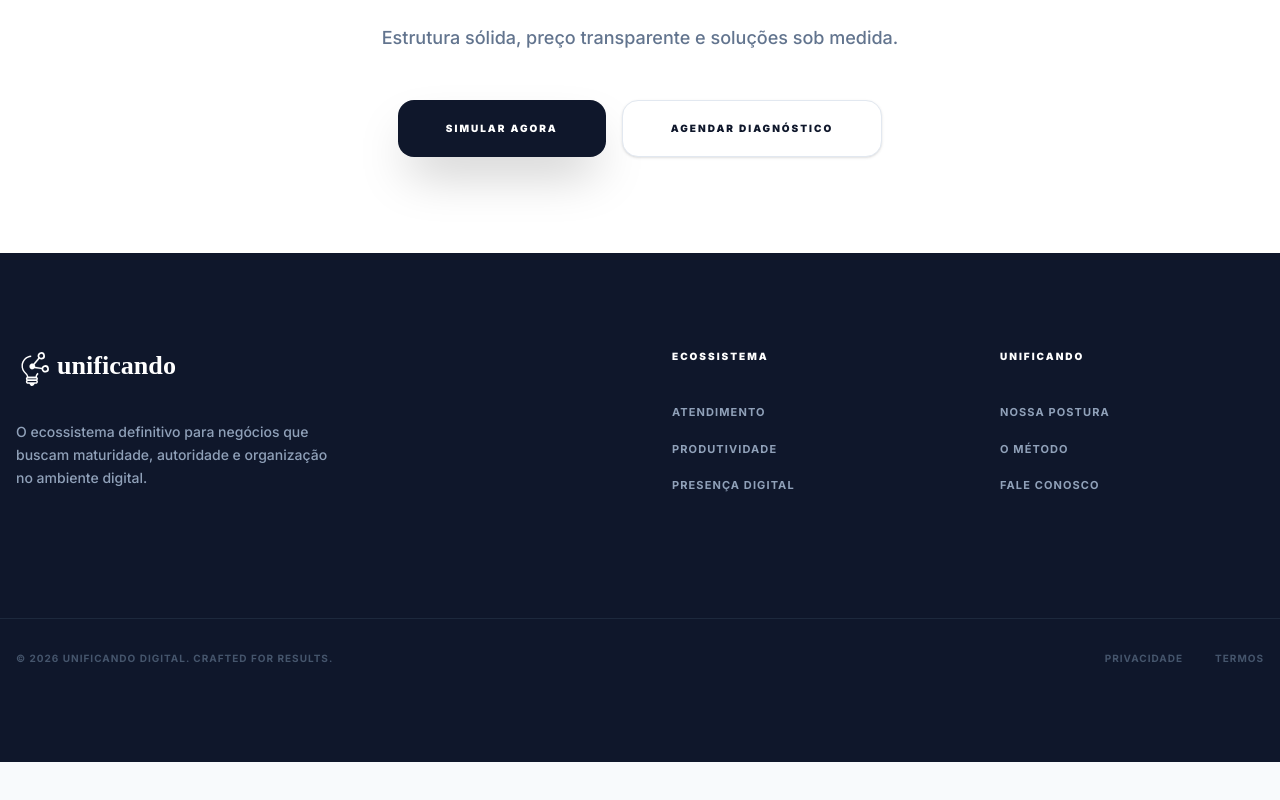
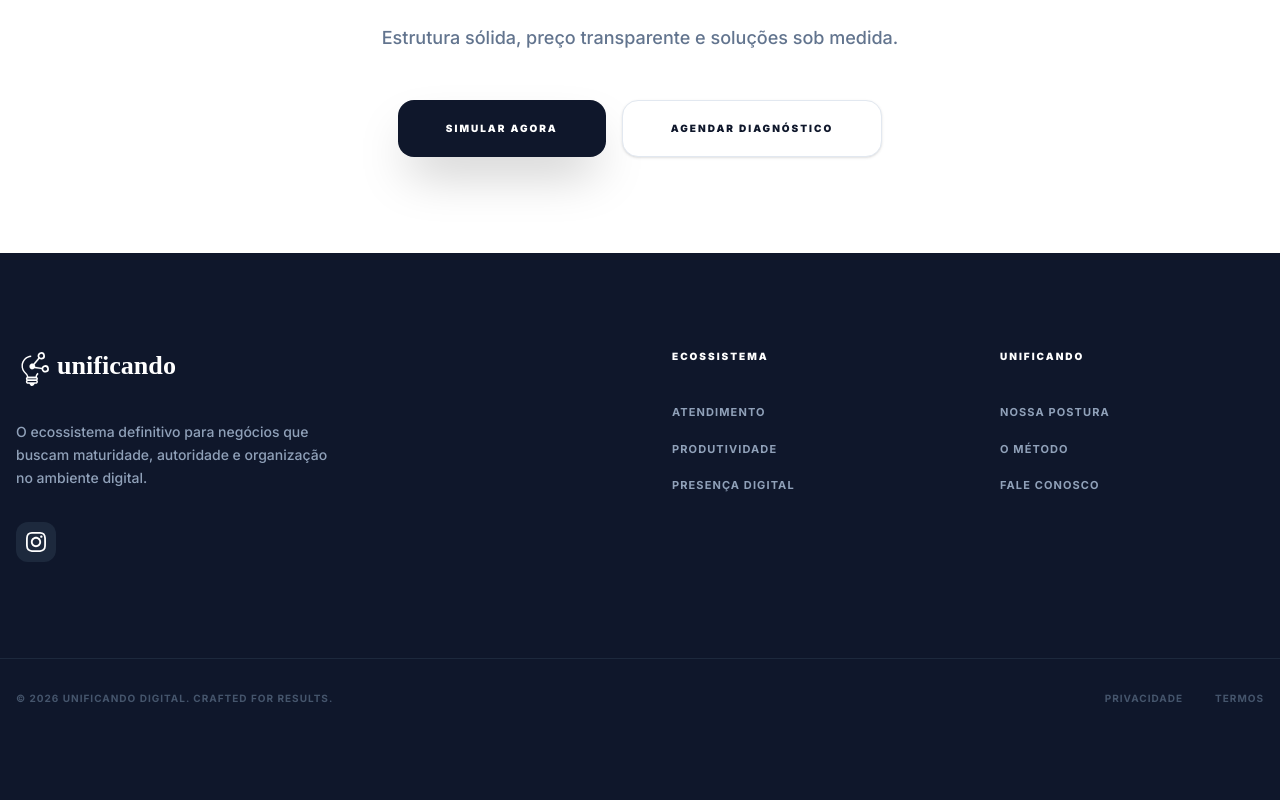
Before and after one commit to renatojuniordw/ui-unificando, a React (Vite) app: page / in a window 1280 px wide. Shown: the part 3669-4469 px from the top of the page. Before the commit the page ends 4431 px from the top, so only its background shows below. Built offline with nearby package versions, Linux system fonts and the light colour scheme.

Commit message:
feat: add Instagram social media link to the footer.feat: add Instagram social media link to the footer and apply minor HTML formatting adjustments.

```diff
--- a/index.html
+++ b/index.html
@@ -1,20 +1,21 @@
-<!DOCTYPE html>
+<!doctype html>
 <html lang="pt-BR">
-
-<head>
-    <meta charset="UTF-8">
-    <meta name="viewport" content="width=device-width, initial-scale=1.0">
+  <head>
+    <meta charset="UTF-8" />
+    <meta name="viewport" content="width=device-width, initial-scale=1.0" />
     <title>Unificando - Organize o atendimento. Depois, evolua.</title>
     <link rel="icon" href="/favicon.png" />
-    <link rel="preconnect" href="https://fonts.googleapis.com">
-    <link rel="preconnect" href="https://fonts.gstatic.com" crossorigin>
-    <link href="https://fonts.googleapis.com/css2?family=Inter:wght@300;400;500;600;700;800;900&display=swap"
-        rel="stylesheet">
-</head>
+    <link rel="preconnect" href="https://fonts.googleapis.com" />
+    <link rel="preconnect" href="https://fonts.gstatic.com" crossorigin />
+    <link
+      href="https://fonts.googleapis.com/css2?family=Inter:wght@300;400;500;600;700;800;900&display=swap"
+      rel="stylesheet"
+    />
+    <link rel="preconnect" href="https://fonts.googleapis.com" />
+  </head>
 
-<body class="bg-slate-50 text-slate-900">
+  <body class="bg-slate-50 text-slate-900">
     <div id="root"></div>
     <script type="module" src="/src/index.tsx"></script>
-</body>
-
+  </body>
 </html>
--- a/src/components/layout/Footer.tsx
+++ b/src/components/layout/Footer.tsx
@@ -1,7 +1,7 @@
-import React from 'react';
-import { Link } from 'react-router-dom';
-import { ROUTES } from '../../routes';
-import LogoUnificando from '../../assets/img/LOGO_UNIFICANDO.svg';
+import React from "react";
+import { Link } from "react-router-dom";
+import { ROUTES } from "../../routes";
+import LogoUnificando from "../../assets/img/LOGO_UNIFICANDO.svg";
 
 export const Footer: React.FC = () => {
   return (
@@ -9,34 +9,126 @@ export const Footer: React.FC = () => {
       <div className="max-w-7xl mx-auto px-4 grid md:grid-cols-4 gap-16">
         <div className="col-span-1 md:col-span-2 text-left">
           <div className="flex items-center gap-2 mb-8">
-                        <img src={LogoUnificando} alt="Unificando" className="h-10 w-auto brightness-0 invert" />
+            <img
+              src={LogoUnificando}
+              alt="Unificando"
+              className="h-10 w-auto brightness-0 invert"
+            />
           </div>
           <p className="max-w-xs mb-8 text-sm leading-relaxed font-medium">
-                        O ecossistema definitivo para negócios que buscam maturidade, autoridade e organização no ambiente digital.
+            O ecossistema definitivo para negócios que buscam maturidade,
+            autoridade e organização no ambiente digital.
           </p>
+          <div className="flex gap-4">
+            <a
+              href="https://instagram.com/unificando.digital"
+              target="_blank"
+              rel="noopener noreferrer"
+              aria-label="Instagram"
+              className="bg-slate-800 hover:bg-slate-700 text-white w-10 h-10 rounded-xl flex items-center justify-center transition-all"
+            >
+              <svg className="w-5 h-5 fill-current" viewBox="0 0 24 24">
+                <path d="M12 2.163c3.204 0 3.584.012 4.85.07 3.252.148 4.771 1.691 4.919 4.919.058 1.265.069 1.645.069 4.849 0 3.205-.012 3.584-.069 4.849-.149 3.225-1.664 4.771-4.919 4.919-1.266.058-1.644.07-4.85.07-3.204 0-3.584-.012-4.849-.07-3.26-.149-4.771-1.699-4.919-4.92-.058-1.265-.07-1.644-.07-4.849 0-3.204.013-3.583.07-4.849.149-3.227 1.664-4.771 4.919-4.919 1.266-.057 1.645-.069 4.849-.069zm0-2.163c-3.259 0-3.667.014-4.947.072-4.358.2-6.78 2.618-6.98 6.98-.059 1.281-.073 1.689-.073 4.948 0 3.259.014 3.668.072 4.948.2 4.358 2.618 6.78 6.98 6.98 1.281.058 1.689.072 4.948.072 3.259 0 3.668-.014 4.948-.072 4.354-.2 6.782-2.618 6.979-6.98.059-1.28.073-1.689.073-4.948 0-3.259-.014-3.667-.072-4.947-.196-4.354-2.617-6.78-6.979-6.98-1.281-.059-1.69-.073-4.949-.073zm0 5.838c-3.403 0-6.162 2.759-6.162 6.162s2.759 6.163 6.162 6.163 6.162-2.759 6.162-6.163c0-3.403-2.759-6.162-6.162-6.162zm0 10.162c-2.209 0-4-1.79-4-4 0-2.209 1.791-4 4-4s4 1.791 4 4c0 2.21-1.791 4-4 4zm6.406-11.845c-.796 0-1.441.645-1.441 1.44s.645 1.44 1.441 1.44c.795 0 1.439-.645 1.439-1.44s-.644-1.44-1.439-1.44z" />
+              </svg>
+            </a>
+            {/* <a
+              href="https://linkedin.com/company/unificando"
+              target="_blank"
+              rel="noopener noreferrer"
+              aria-label="LinkedIn"
+              className="bg-slate-800 hover:bg-slate-700 text-white w-10 h-10 rounded-xl flex items-center justify-center transition-all"
+            >
+              <svg className="w-5 h-5 fill-current" viewBox="0 0 24 24">
+                <path d="M19 0h-14c-2.761 0-5 2.239-5 5v14c0 2.761 2.239 5 5 5h14c2.762 0 5-2.239 5-5v-14c0-2.761-2.238-5-5-5zm-11 19h-3v-11h3v11zm-1.5-12.268c-.966 0-1.75-.79-1.75-1.764s.784-1.764 1.75-1.764 1.75.79 1.75 1.764-.783 1.764-1.75 1.764zm13.5 12.268h-3v-5.604c0-3.368-4-3.113-4 0v5.604h-3v-11h3v1.765c1.396-2.586 7-2.777 7 2.476v6.759z" />
+              </svg>
+            </a>
+            <a
+              href="https://youtube.com/@unificando"
+              target="_blank"
+              rel="noopener noreferrer"
+              aria-label="YouTube"
+              className="bg-slate-800 hover:bg-slate-700 text-white w-10 h-10 rounded-xl flex items-center justify-center transition-all"
+            >
+              <svg className="w-5 h-5 fill-current" viewBox="0 0 24 24">
+                <path d="M23.498 6.186c-.273-1.007-.918-1.796-1.697-2.075-1.503-.538-7.537-.538-9.401-.54-1.864.002-7.898.002-9.401.54-.779.279-1.424 1.069-1.697 2.075-.386 1.432-.6 2.946-.6 4.314s.214 2.882.6 4.314c.273 1.008.918 1.797 1.697 2.076 1.503.538 7.537.538 9.401.539 1.864.001 7.898.001 9.401-.539.779-.279 1.424-1.069 1.697-2.076.386-1.432.6-2.946.6-4.314s-.214-2.882-.6-4.314zm-14.159 8.27v-6.912l7.108 3.456-7.108 3.456z" />
+              </svg>
+            </a> */}
+          </div>
         </div>
         <div className="text-left">
-                    <h4 className="text-white text-[10px] font-black uppercase tracking-[0.2em] mb-10">Ecossistema</h4>
+          <h4 className="text-white text-[10px] font-black uppercase tracking-[0.2em] mb-10">
+            Ecossistema
+          </h4>
           <ul className="space-y-5 text-[11px] font-bold uppercase tracking-widest">
-                        <li><Link to={ROUTES.CUSTOMER_SERVICE} className="hover:text-indigo-400 transition-colors">Atendimento</Link></li>
-                        <li><Link to={ROUTES.PRODUCTIVITY} className="hover:text-indigo-400 transition-colors">Produtividade</Link></li>
-                        <li><Link to={ROUTES.DIGITAL_PRESENCE} className="hover:text-indigo-400 transition-colors">Presença Digital</Link></li>
+            <li>
+              <Link
+                to={ROUTES.CUSTOMER_SERVICE}
+                className="hover:text-indigo-400 transition-colors"
+              >
+                Atendimento
+              </Link>
+            </li>
+            <li>
+              <Link
+                to={ROUTES.PRODUCTIVITY}
+                className="hover:text-indigo-400 transition-colors"
+              >
+                Produtividade
+              </Link>
+            </li>
+            <li>
+              <Link
+                to={ROUTES.DIGITAL_PRESENCE}
+                className="hover:text-indigo-400 transition-colors"
+              >
+                Presença Digital
+              </Link>
+            </li>
           </ul>
         </div>
         <div className="text-left">
-                    <h4 className="text-white text-[10px] font-black uppercase tracking-[0.2em] mb-10">Unificando</h4>
+          <h4 className="text-white text-[10px] font-black uppercase tracking-[0.2em] mb-10">
+            Unificando
+          </h4>
           <ul className="space-y-5 text-[11px] font-bold uppercase tracking-widest">
-                        <li><Link to={ROUTES.ABOUT} className="hover:text-indigo-400 transition-colors">Nossa Postura</Link></li>
-                        <li><Link to={ROUTES.HOW_IT_WORKS} className="hover:text-indigo-400 transition-colors">O Método</Link></li>
-                        <li><Link to={ROUTES.CONTACT} className="hover:text-indigo-400 transition-colors">Fale Conosco</Link></li>
+            <li>
+              <Link
+                to={ROUTES.ABOUT}
+                className="hover:text-indigo-400 transition-colors"
+              >
+                Nossa Postura
+              </Link>
+            </li>
+            <li>
+              <Link
+                to={ROUTES.HOW_IT_WORKS}
+                className="hover:text-indigo-400 transition-colors"
+              >
+                O Método
+              </Link>
+            </li>
+            <li>
+              <Link
+                to={ROUTES.CONTACT}
+                className="hover:text-indigo-400 transition-colors"
+              >
+                Fale Conosco
+              </Link>
+            </li>
           </ul>
         </div>
       </div>
       <div className="max-w-7xl mx-auto px-4 mt-24 pt-8 border-t border-slate-800 text-[10px] font-bold uppercase tracking-widest flex flex-col md:flex-row justify-between items-center gap-4 text-slate-600">
-                <p>© {new Date().getFullYear()} Unificando Digital. Crafted for results.</p>
+        <p>
+          © {new Date().getFullYear()} Unificando Digital. Crafted for results.
+        </p>
         <div className="flex gap-8">
-                    <a href="#" className="hover:text-white transition-colors">Privacidade</a>
-                    <a href="#" className="hover:text-white transition-colors">Termos</a>
+          <a href="#" className="hover:text-white transition-colors">
+            Privacidade
+          </a>
+          <a href="#" className="hover:text-white transition-colors">
+            Termos
+          </a>
         </div>
       </div>
     </footer>
```
Lines whose indentation alone changed are shown as unchanged.
